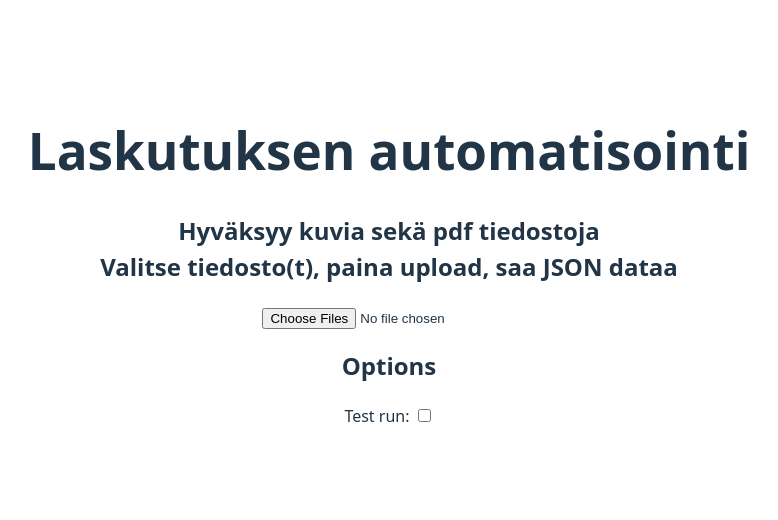
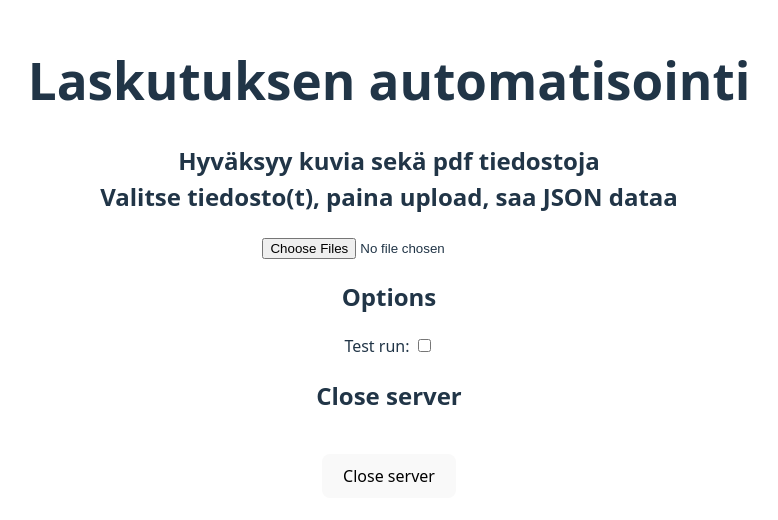
Before and after one commit to Tamk-Tiko-2025-Projekti/AI-Invoice-analysis, a React (Vite) app in the folder frontend/: page / in a window 1280 px wide. Shown: the part 142-662 px from the top of the page, without its empty margins (251-1029 px from the left). Built offline with nearby package versions, Linux system fonts and the light colour scheme.

Commit message:
Add shutdown button to front

```diff
--- a/frontend/src/App.jsx
+++ b/frontend/src/App.jsx
@@ -1,6 +1,7 @@
 import './App.css'
 import FileUploader from './FileUploader'
 import Options from "./Options.jsx";
+import KillServer from './KillServer.jsx';
 import { useState } from "react";
 
 function App() {
@@ -19,6 +20,7 @@ function App() {
       </div>
       <FileUploader testRun={options.testRun} />
       <Options options={options} setOptions={setOptions} />
+      <KillServer />
     </>
   )
 }
--- /dev/null
+++ b/frontend/src/KillServer.jsx
@@ -0,0 +1,34 @@
+import {useState} from 'react';
+
+function KillServer() {
+    const [status, setStatus] = useState(null);
+
+    const handleKillServer = async () => {
+        if (!window.confirm('Are you sure you want to close the server?')) {
+            return;
+        }
+
+        try {
+            const response = await fetch("/shutdown", {
+                method: "POST",
+            });
+
+            const text = await response.text();
+            if (response.ok) {
+                setStatus(text);
+            } else {
+                setStatus(`Error: ${text}`);
+            }
+        } catch (error) {
+            setStatus(`Error: ${error.message}`);
+        }
+    }
+    return (
+        <div>
+            <h2>Close server</h2>
+            <button onClick={handleKillServer}>Close server</button>
+            {status && <p>{status}</p>}
+        </div>
+    );
+}
+export default KillServer;
```
Also changed, not shown: 1 other file (tests, documents, lock files or other folders).
